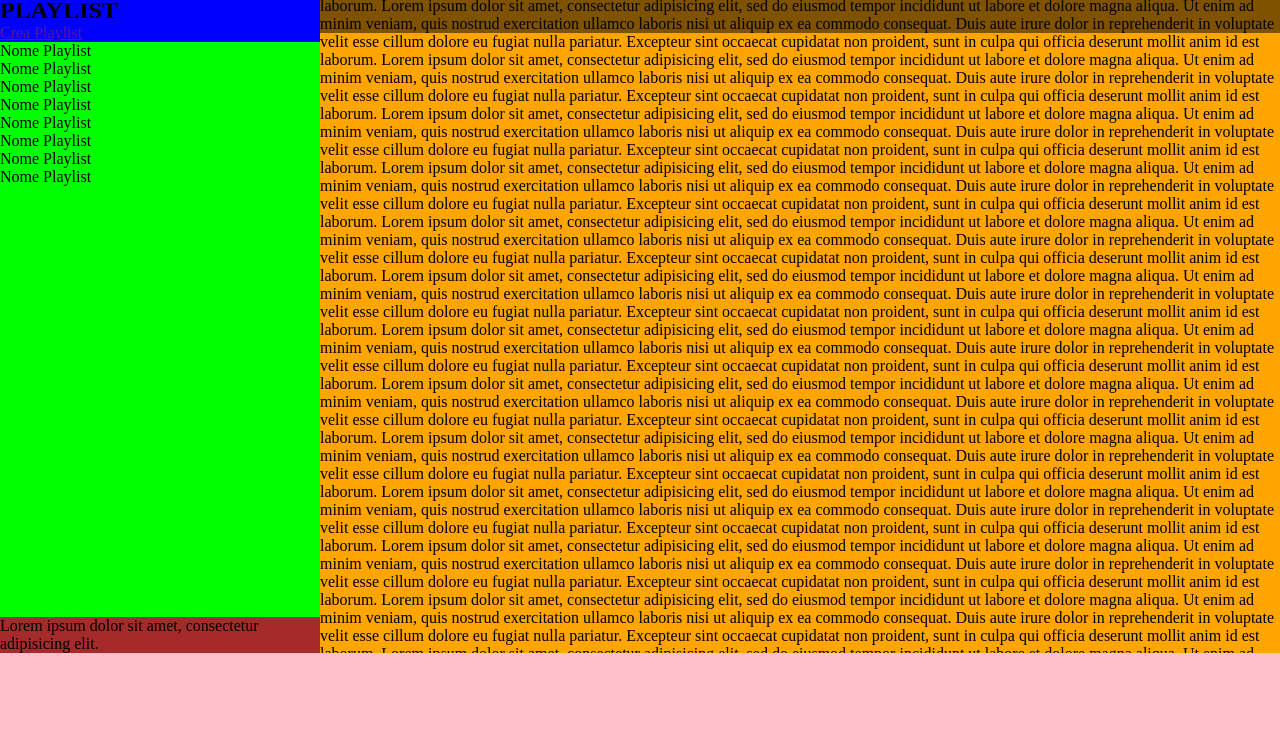
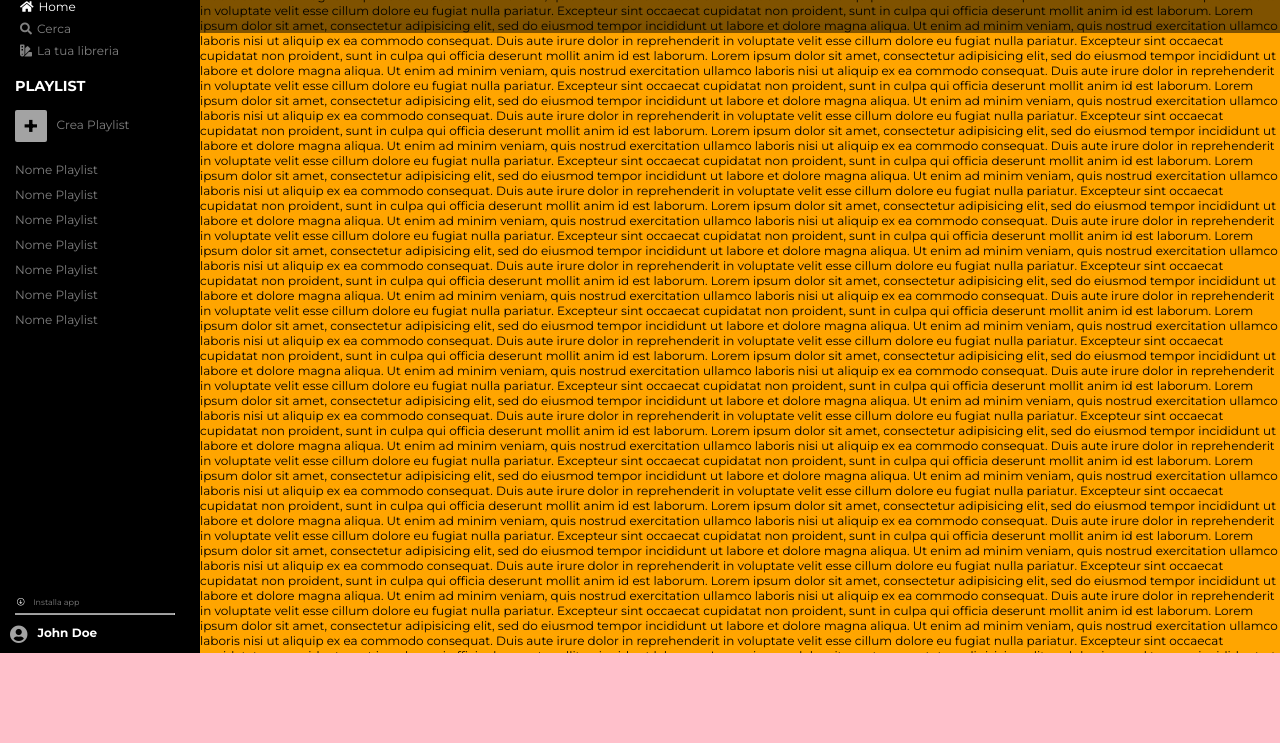
Before and after one commit to RizDoballah/html-css-spotifyweb, a plain HTML site: page index.html in a window 1280 px wide. Shown: the part 57-800 px from the top of the page. Drawn offline with Linux system fonts and the light colour scheme.

Commit message:
main-navbar lg

```diff
--- a/css/style.css
+++ b/css/style.css
@@ -5,99 +5,140 @@
 }
 
 body {
+  font-family: 'Montserrat', sans-serif;
+  font-size: 12px;
   background-color: black;
 }
-
+.font-color-white {
+  color: #fff;
+}
+.font-color-white-opacity {
+  color: #fff;
+  opacity: .5;
+}
 .wrapper {
   width: 100%;
   height: 100vh;
-  background-color: red;
 }
-
-/* Fixed */
-/* footer {
-  position: fixed;
-  left: 0;
-  bottom: 0;
-  width: 100%;
-  height: 90px;
-  background-color: pink;
-}
-
-.main-nav {
-  position: fixed;
-  top: 0;
-  left: 0;
-  width: 320px;
-  height: calc(100% - 90px);
-  background: blue;
-}
-.main-content {
-  width: calc(100% - 320px);
-  margin-left: 320px;
-  padding: 20px;
-} */
-
-/* Float */
-/* .main {
-  height: calc(100% - 90px);
-  overflow: hidden;
-}
-.main:after {
-  content: '';
-  display: table;
-  clear: both;
-}
-.main-nav {
-  float: left;
-  width: 320px;
-  height: 100%;
-  background: blue;
-}
-.main-content {
-  float: left;
-  width: calc(100% - 320px);
-  height: 100%;
-  background-color: orange;
-  overflow-y: scroll;
-} */
-
-
-/* Flex */
+/* Main*/
 .main {
   display: flex;
   flex-direction: row;
   height: calc(100% - 90px);
   overflow: hidden;
 }
-/* main nav */
-.main-nav {
+/* main navbar */
+.main-navbar {
   display: flex;
   flex-direction: column;
   justify-content: space-between;
-  width: 320px;
+  width: 200px;
   height: 100%;
-  background: blue;
+  background-color: #000000;
 }
-.main-nav-header {
-  background-color: purple;
+/* main-navbar-logo */
+.main-navbar-logo img {
+  width: 50%;
+  margin: 10px 10px;
 }
-.main-nav-main {
+.menu li a {
+  padding: 15px;
+  text-decoration: none;
+  color: #fff;
+}
+.main-navbar-logo .menu li a i:hover {
+  opacity: 1;
+}
+.menu li a i {
+  padding: 5px;
+  color: #fff;
+}
+/* main-navbar-playlist */
+.main-navbar-playlist h3 {
+  font-size: 1.2em;
+  padding: 15px 15px;
+}
+.main-navbar-playlist a {
+  text-decoration: none;
+  color: #fff;
+  opacity: .5;
+}
+.main-navbar-playlist a:hover {
+  opacity: 1;
+}
+.main-navbar-playlist .btn-crea {
+  background: #A3A3A3;
+  opacity: 1;
+  color: #000000;
+  font-size: 26px;
+  font-weight: bold;
+  border-radius: 2px;
+  padding: 0 8px;
+  margin-left: 15px;
+  margin-right: 10px;
+  vertical-align: middle;
+  transition: 1s;
+}
+.main-navbar-playlist .btn-crea:hover {
+  background: #fff;
+}
+/* main-navbar-name */
+.main-navbar-name{
   min-height: 150px;
   overflow-y: auto;
   flex-grow: 2;
-  background-color: lime;
 }
 .playlist {
+  list-style: none;
+  margin-top: 15px;
+}
+.playlist li a {
+  padding: 15px;
+  text-decoration: none;
+  color: #fff;
+  opacity: .5;
+  line-height: 25px;
+}
+.playlist li a:hover {
+  opacity: 1;
+}
+/* main-navbar-download */
+.main-navbar-download img {
+  width: 5%;
+  margin-left: 15px;
+  vertical-align: middle;
+}
+.main-navbar-download span a {
+  padding: 5px;
+  text-decoration: none;
+  color: #fff;
+  opacity: .5;
+  font-size: 8px;
+}
+.main-navbar-download a:hover {
+  opacity: 1;
+}
+.main-navbar-download hr {
+  border-bottom: .4px solid #A3A3A3;
+  width: 80%;
+  margin-left: 15px;
+  margin-top: 5px;
+}
+.main-navbar-download h4 {
+  font-size: 1em;
+}
+.main-navbar-download h4 i {
+  color: #A3A3A3;
+  font-size: 18px;
+  padding: 10px;
+  vertical-align: middle;
+}
 
-}
-.main-nav-footer {
-  background-color: brown;
-}
+
 
 /* main content */
 .main-content {
-  width: calc(100% - 320px);
+  width: calc(100% - 200px);
   height: 100%;
   background-color: orange;
   overflow-y: scroll;
@@ -109,7 +150,7 @@ body {
   display: flex;
   justify-content: flex-end;
   align-items: center;
-  width: calc(100% - 320px);
+  width: calc(100% - 200px);
   height: 90px;
   padding: 5px;
   background-color: rgba(0, 0, 0, 0.5);
--- a/index.html
+++ b/index.html
@@ -3,6 +3,8 @@
   <head>
     <meta charset="utf-8">
     <meta name="viewport" content="width=device-width, initial-scale=1.0">
+    <link rel="stylesheet" href="https://cdnjs.cloudflare.com/ajax/libs/font-awesome/5.11.2/css/all.css">
+    <link href="https://fonts.googleapis.com/css?family=Montserrat:400,700&display=swap" rel="stylesheet">
     <link rel="stylesheet" href="css/style.css">
     <title>Spotify</title>
   </head>
@@ -11,32 +13,41 @@
     <div class="wrapper">
       <!-- main -->
       <main class="main">
-        <section class="main-nav">
-          <section class="main-nav-header">
-            <ul>
-              <li>link</li>
-              <li>link</li>
-              <li>link</li>
+        <section class="main-navbar">
+          <section class="main-navbar-logo">
+            <img src="img/logo.svg" alt="logo">
+            <ul class="menu">
+              <li><a href="#"><i class="fas fa-home"></i>Home</a></li>
+              <li class="font-color-white-opacity"><a href="#"><i class="fas fa-search"></i>Cerca</a></li>
+              <li class="font-color-white-opacity"><a href="#"><i class="fas fa-swatchbook"></i>La tua libreria</a></li>
             </ul>
           </section>
-          <section>
-            <h2>PLAYLIST</h2>
-            <a href="">Crea Playlist</a>
+          <section class="main-navbar-playlist">
+            <h3 class="font-color-white">PLAYLIST</h3>
+            <a class="btn-crea" href="">+</a><span><a href="#">Crea Playlist</a></span>
           </section>
-          <section class="main-nav-main">
+          <section class="main-navbar-name">
             <ul class="playlist">
-              <li>Nome Playlist</li>
-              <li>Nome Playlist</li>
-              <li>Nome Playlist</li>
-              <li>Nome Playlist</li>
-              <li>Nome Playlist</li>
-              <li>Nome Playlist</li>
-              <li>Nome Playlist</li>
-              <li>Nome Playlist</li>
+              <li><a href="#">Nome Playlist</a>
+              </li>
+              <li><a href="#">Nome Playlist</a>
+              </li>
+              <li><a href="#">Nome Playlist</a>
+              </li>
+              <li><a href="#">Nome Playlist</a>
+              </li>
+              <li><a href="#">Nome Playlist</a>
+              </li>
+              <li><a href="#">Nome Playlist</a>
+              </li>
+              <li><a href="#">Nome Playlist</a>
+              </li>
             </ul>
           </section>
-          <section class="main-nav-footer">
-            Lorem ipsum dolor sit amet, consectetur adipisicing elit.
+          <section class="main-navbar-download">
+            <a href="#"><img src="img/download.svg" alt="icona download"></a><span> <a href="#">Installa app</a></span>
+            <hr>
+            <h4 class="font-color-white"><i class="fas fa-user-circle"></i>John Doe</h4>
           </section>
         </section>
         <section class="main-content">
```
